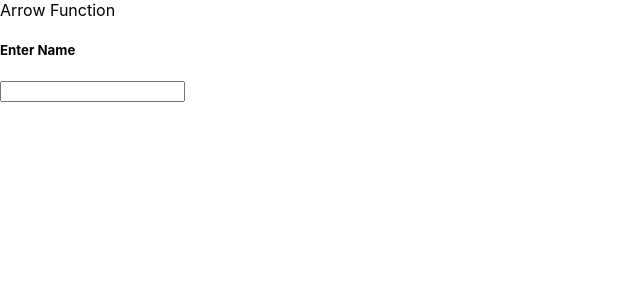
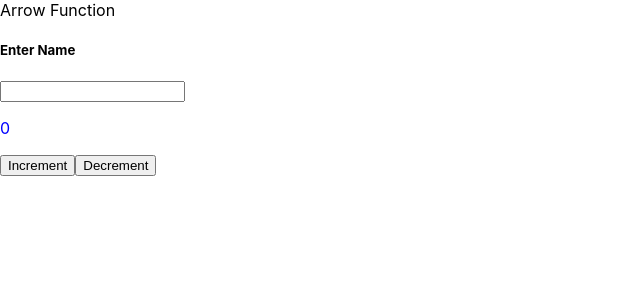
Before and after one commit to ugurh/filo-ui, a React (Create React App) app: page / in a window 1280 px wide. Shown: the top 300 px of the page, without its empty margins (0-640 px from the left). Built offline with nearby package versions, Linux system fonts and the light colour scheme.

Commit message:
Higher-Order Functions in React - Continue

```diff
--- a/src/App.js
+++ b/src/App.js
@@ -2,12 +2,14 @@ import logo from './logo.svg';
 import './App.css';
 import YK from './components/YK';
 import HOC from './components/HOC';
+import Counter from './components/Counter';
 
 function App() {
   return (
     <div className="App">
       <YK/>
       <HOC />
+      <Counter />
     </div>
   );
 }
--- /dev/null
+++ b/src/components/Counter.js
@@ -0,0 +1,32 @@
+import React, { Component } from 'react';
+
+export const doInc = state => ({ counter: state.counter + 1 });
+export const doDec = state => ({ counter: state.counter - 1 });
+
+class Counter extends Component {
+
+    state = {
+        counter: 0
+    }
+
+    onClickInc = () => {
+        this.setState(doInc)
+    }
+
+    onClickDec = () => {
+        this.setState(doDec)
+    }
+
+    render() {
+        return (
+            <div>
+                <p>{this.state.counter}</p>
+
+                <button onClick={this.onClickInc} type="button">Increment</button>
+                <button onClick={this.onClickDec} type="button">Decrement</button>
+            </div>
+        );
+    }
+}
+
+export default Counter;
```
